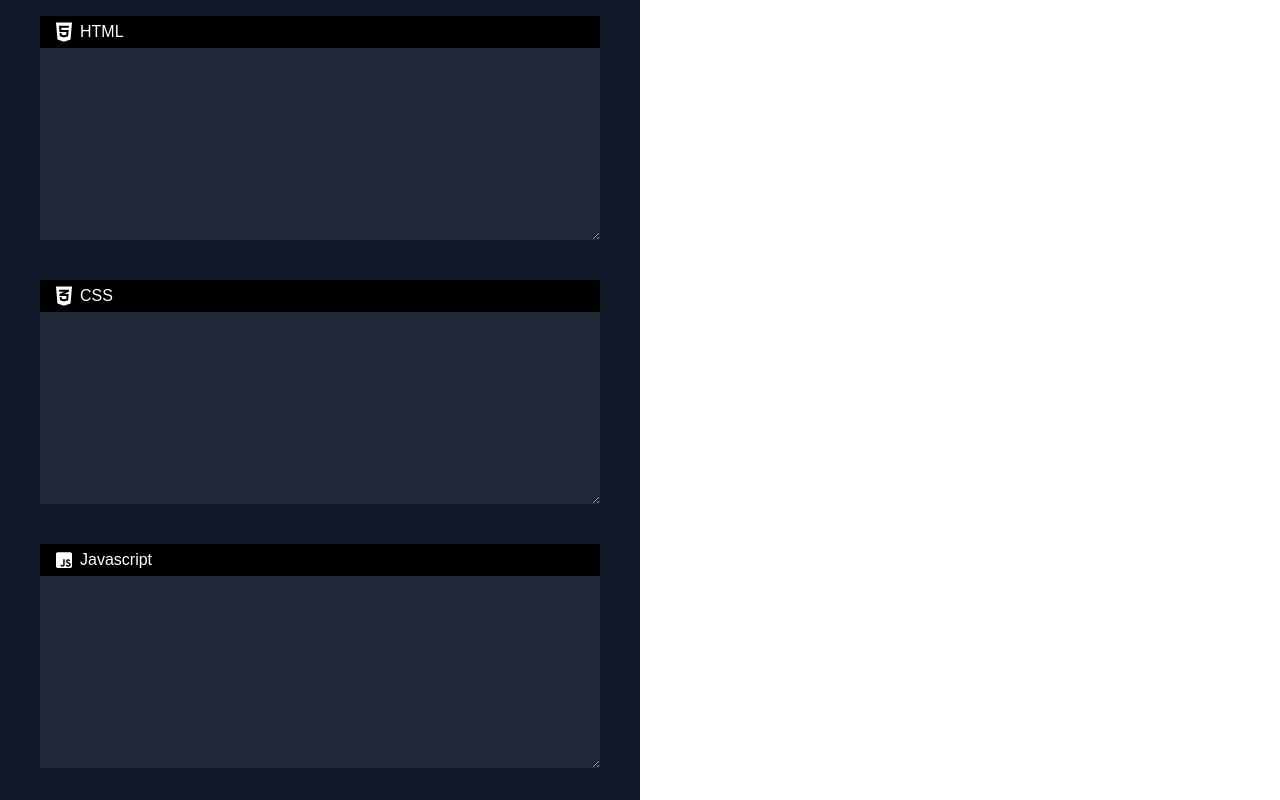
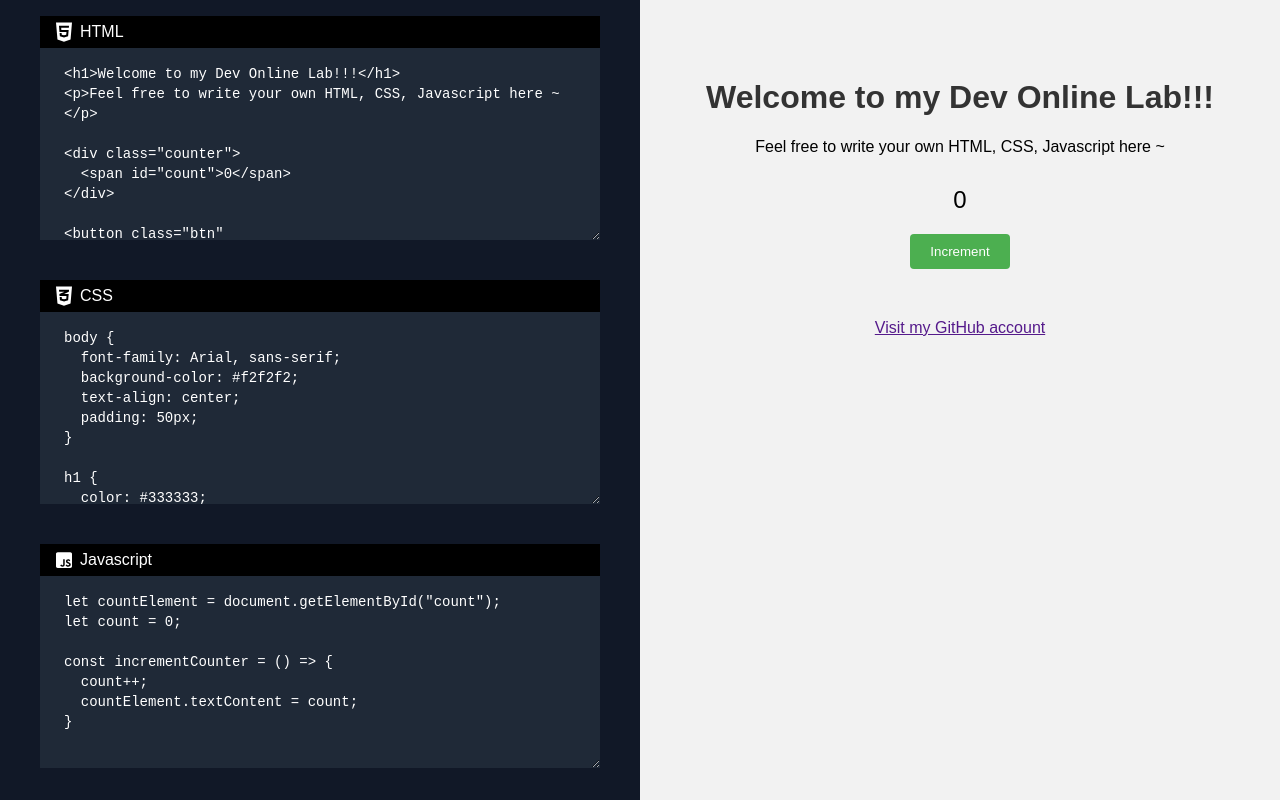
Before and after one commit to GavinITP/dev-online-lab, a React (Vite) app: page / in a window 1280 px wide. Built offline with nearby package versions, Linux system fonts and the light colour scheme.

Commit message:
create iframe functionality

```diff
--- a/src/App.tsx
+++ b/src/App.tsx
@@ -1,8 +1,105 @@
 import htmlIcon from "./icons/html5.svg";
 import cssIcon from "./icons/css3-alt.svg";
 import jsIcon from "./icons/square-js.svg";
+import { useEffect, useState } from "react";
+
+const defaultHtml =
+`<h1>Welcome to my Dev Online Lab!!!</h1>
+<p>Feel free to write your own HTML, CSS, Javascript here ~</p>
+
+<div class="counter">
+  <span id="count">0</span>
+</div>
+
+<button class="btn" onclick="incrementCounter()">Increment</button>
+
+<div class="github-link">
+  <a href="">Visit my GitHub account</a>
+</div>
+`
+
+const defaultCss =
+`body {
+  font-family: Arial, sans-serif;
+  background-color: #f2f2f2;
+  text-align: center;
+  padding: 50px;
+}
+
+h1 {
+  color: #333333;
+}
+
+.counter {
+  margin-top: 30px;
+  font-size: 24px;
+}
+
+.btn {
+  margin-top: 20px;
+  padding: 10px 20px;
+  background-color: #4caf50;
+  color: white;
+  border: none;
+  border-radius: 4px;
+  cursor: pointer;
+}
+
+.btn:hover {
+  background-color: #45a049;
+}
+
+.github-link {
+  margin-top: 50px;
+}`
+
+const defaultJs =
+`let countElement = document.getElementById("count");
+let count = 0;
+
+const incrementCounter = () => {
+  count++;
+  countElement.textContent = count;
+}`
 
 const App = () => {
+  const [htmlCode, setHtmlCode] = useState<string>(defaultHtml);
+  const [cssCode, setCssCode] = useState<string>(defaultCss);
+  const [jsCode, setJsCode] = useState<string>(defaultJs);
+  const [allCode, setAllCode] = useState<string>("");
+
+
+  const handleHtmlChange = (e: React.ChangeEvent<HTMLTextAreaElement>) => {
+    setHtmlCode(e.target.value);
+  };
+
+  const handleCssChange = (e: React.ChangeEvent<HTMLTextAreaElement>) => {
+    setCssCode(e.target.value);
+  };
+
+  const handleJsChange = (e: React.ChangeEvent<HTMLTextAreaElement>) => {
+    setJsCode(e.target.value);
+  };
+
+  useEffect(() => {
+    const generateIframeSrcDoc = () => {
+      return `
+        <html>
+          <head>
+            <style>${cssCode}</style>
+          </head>
+          <body>
+            ${htmlCode}
+            <script>${jsCode}</script>
+          </body>
+        </html>
+      `;
+    };
+
+    setAllCode(() => generateIframeSrcDoc())
+
+  }, [htmlCode, cssCode, jsCode]);
+
   return (
     <div className="flex">
       <div className="flex flex-col basis-1/2 min-h-screen px-10 py-4">
@@ -10,23 +107,23 @@ const App = () => {
           <img className="inline-block mr-2" src={htmlIcon} alt="HTML Icon" width="16px"/>
           <label>HTML</label>
         </span>
-        <textarea className="bg-gray-800 min-h-[25%] mb-10 px-6 py-4 font-mono" />
+        <textarea className="bg-gray-800 min-h-[25%] mb-10 px-6 py-4 font-mono text-sm" onChange={handleHtmlChange} value={htmlCode}/>
 
         <span className="flex items-center bg-black px-4 py-1">
-          <img className="inline-block mr-2" src={cssIcon} alt="HTML Icon" width="16px"/>
+          <img className="inline-block mr-2" src={cssIcon} alt="CSS Icon" width="16px"/>
           <label>CSS</label>
         </span>
-        <textarea className="bg-gray-800 min-h-[25%] mb-10 px-6 py-4" />
+        <textarea className="bg-gray-800 min-h-[25%] mb-10 px-6 py-4 font-mono text-sm" onChange={handleCssChange} value={cssCode}/>
 
         <span className="flex items-center bg-black px-4 py-1">
-          <img className="inline-block mr-2" src={jsIcon} alt="HTML Icon" width="16px"/>
+          <img className="inline-block mr-2" src={jsIcon} alt="Javascript Icon" width="16px"/>
           <label>Javascript</label>
         </span>
-        <textarea className="bg-gray-800 min-h-[25%] mb-10 px-6 py-4" />
+        <textarea className="bg-gray-800 min-h-[25%] mb-10 px-6 py-4 font-mono text-sm" onChange={handleJsChange} value={jsCode}/>
       </div>
 
       <div className="basis-1/2 min-h-screen">
-        <iframe className="bg-white w-full h-full" />
+        <iframe className="bg-white w-full h-full" srcDoc={allCode}/>
       </div>
     </div>
   );
```
